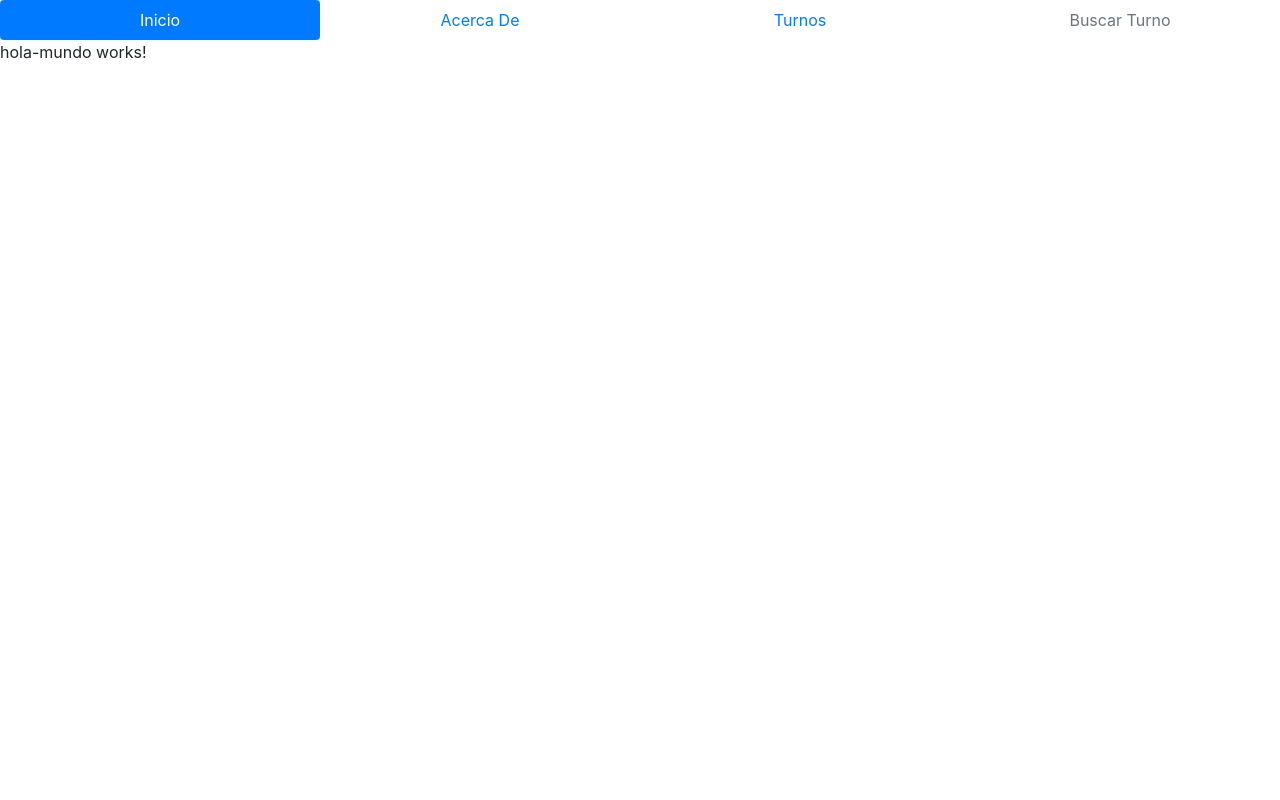
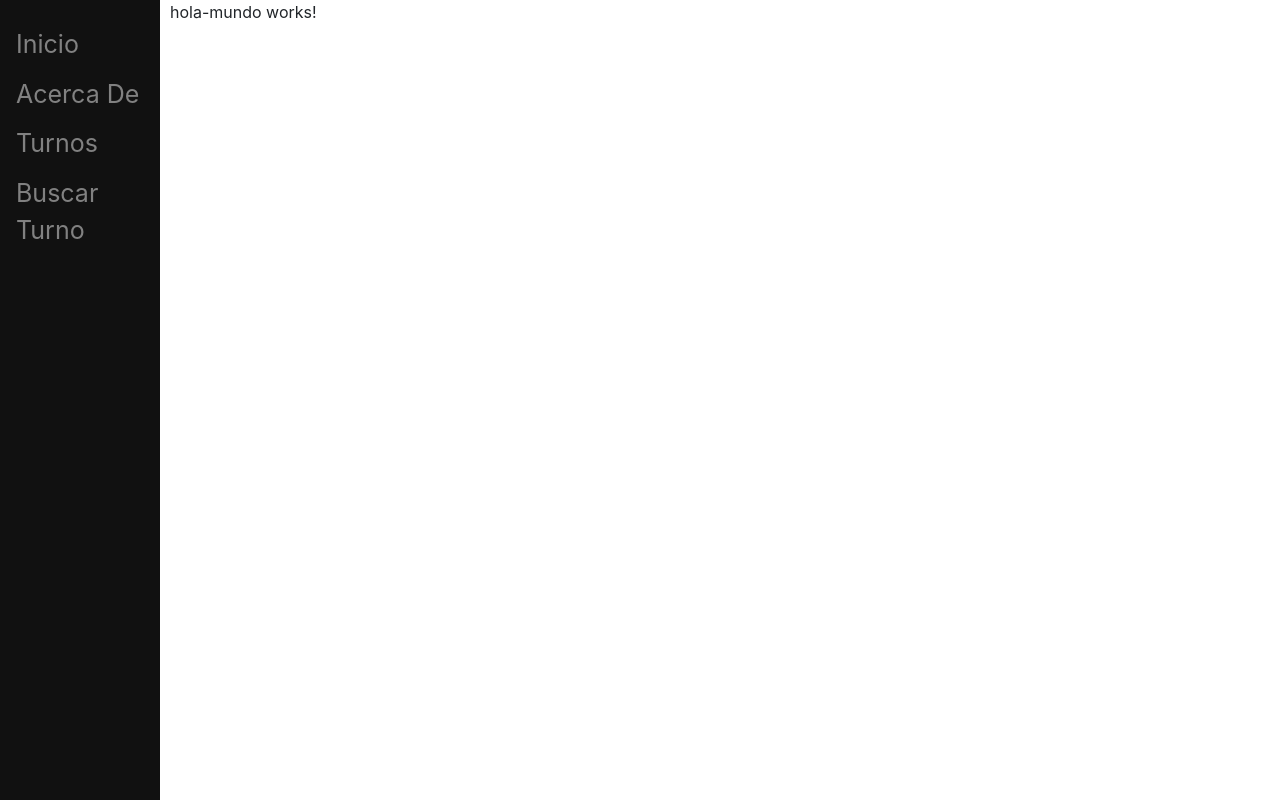
Before and after one commit to GabrielEspina/Cliente, an Angular app: page / in a window 1280 px wide. Built offline with nearby package versions, Linux system fonts and the light colour scheme; no server answers.

Commit message:
Creacion de un Fixed Sidebar

```diff
--- a/src/app/app.component.css
+++ b/src/app/app.component.css
@@ -0,0 +1,38 @@
+/* The sidebar menu */
+.sidenav {
+    height: 100%; /* Full-height: remove this if you want "auto" height */
+    width: 160px; /* Set the width of the sidebar */
+    position: fixed; /* Fixed Sidebar (stay in place on scroll) */
+    z-index: 1; /* Stay on top */
+    top: 0; /* Stay at the top */
+    left: 0;
+    background-color: #111; /* Black */
+    overflow-x: hidden; /* Disable horizontal scroll */
+    padding-top: 20px;
+  }
+
+  /* The navigation menu links */
+  .sidenav a {
+    padding: 6px 8px 6px 16px;
+    text-decoration: none;
+    font-size: 25px;
+    color: #818181;
+    display: block;
+  }
+
+  /* When you mouse over the navigation links, change their color */
+  .sidenav a:hover {
+    color: #f1f1f1;
+  }
+
+  /* Style page content */
+  .main {
+    margin-left: 160px; /* Same as the width of the sidebar */
+    padding: 0px 10px;
+  }
+
+  /* On smaller screens, where height is less than 450px, change the style of the sidebar (less padding and a smaller font size) */
+  @media screen and (max-height: 450px) {
+    .sidenav {padding-top: 15px;}
+    .sidenav a {font-size: 18px;}
+  }
--- a/src/app/app.component.html
+++ b/src/app/app.component.html
@@ -1,11 +1,15 @@
 <link rel="stylesheet" href="https://stackpath.bootstrapcdn.com/bootstrap/4.3.1/css/bootstrap.min.css" integrity="sha384-ggOyR0iXCbMQv3Xipma34MD+dH/1fQ784/j6cY/iJTQUOhcWr7x9JvoRxT2MZw1T" crossorigin="anonymous">
 
 
-<nav class="nav nav-pills nav-justified">
-  <a class="nav-item nav-link {{boton.inicio}}" routerLink="/" (click) ="activar('inicio')">Inicio</a>
-  <a class="nav-item nav-link {{boton.acerca}}" routerLink="/about" (click) ="activar('acerca')">Acerca De</a>
-  <a class="nav-item nav-link {{boton.acerca}}" routerLink="/turnos"(click) ="activar('turno')">Turnos</a>
-  <a class="nav-item nav-link disabled" routerLink="/" tabindex="-1" aria-disabled="true">Buscar Turno</a>
-</nav>
+<!-- Side navigation -->
+<div class="sidenav">
+    <a routerLink="/" (click) ="activar('inicio')">Inicio</a>
+    <a routerLink="/about" (click) ="activar('acerca')">Acerca De</a>
+    <a routerLink="/turnos"(click) ="activar('turno')">Turnos</a>
+    <a routerLink="/" aria-disabled="true">Buscar Turno</a>
+  </div>
 
-<router-outlet></router-outlet>
+  <!-- Page content -->
+  <div class="main">
+      <router-outlet></router-outlet>
+  </div>
```
